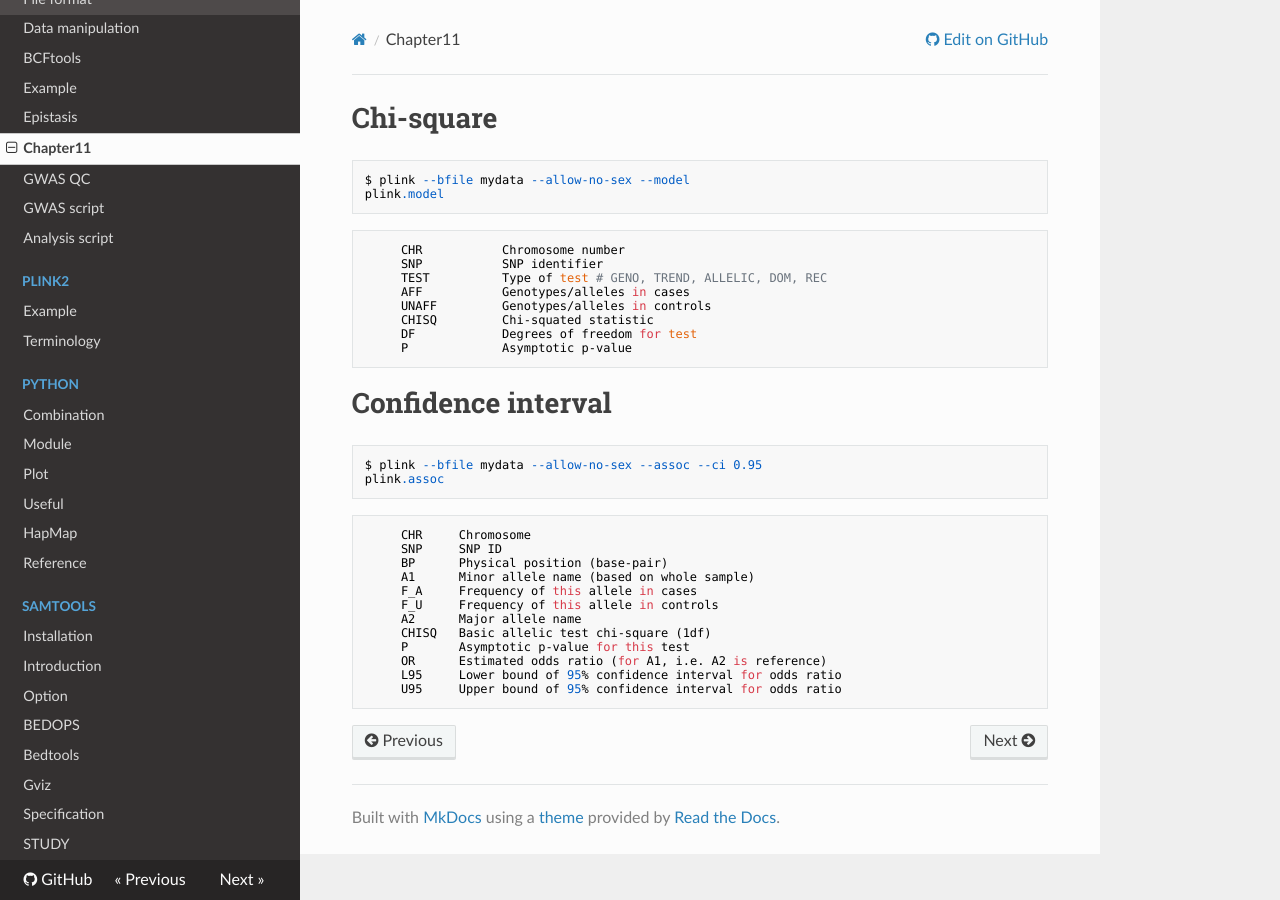
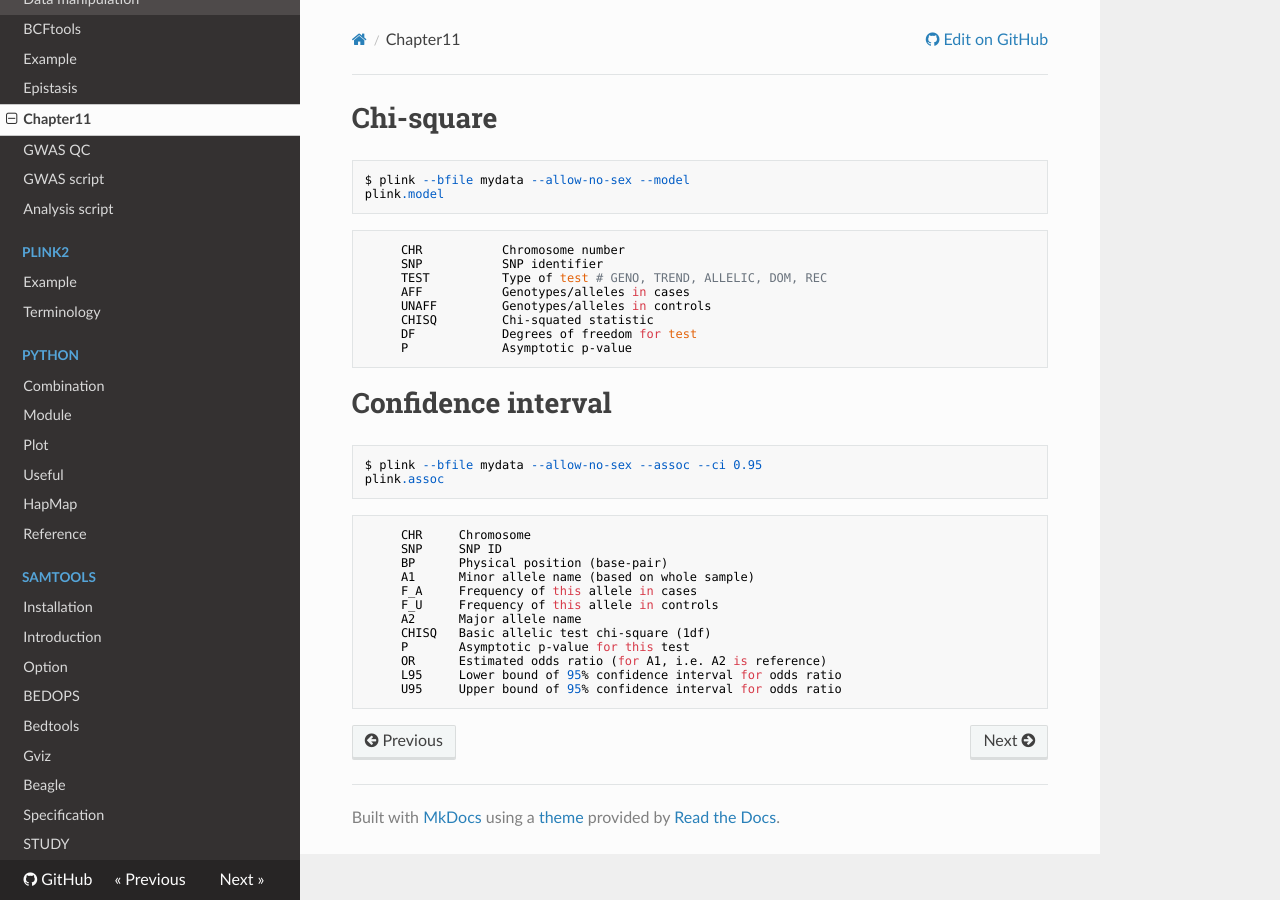
Before and after one commit to WonyoungCho/plink, an MkDocs documentation site: the page built from docs/chapter11.md, in a window 1280 px wide. Built offline with MkDocs 1.6.1, drawn with Linux system fonts in a browser that asks for light colours; nearby versions of some CDN libraries; old or Windows-style settings are respelled for this version of MkDocs.

Commit message:
Update mkdocs.yml

```diff
--- a/mkdocs.yml
+++ b/mkdocs.yml
@@ -36,6 +36,7 @@ pages:
     - BEDOPS: 'bedops_int.md'
     - Bedtools: 'bedtools_int.md'
     - Gviz: 'Gviz_int.md'
+    - Beagle: 'beagle_int.md'
     - Specification: 'com_spec.md'
     - STUDY: 'study.md'
 theme: readthedocs
```
